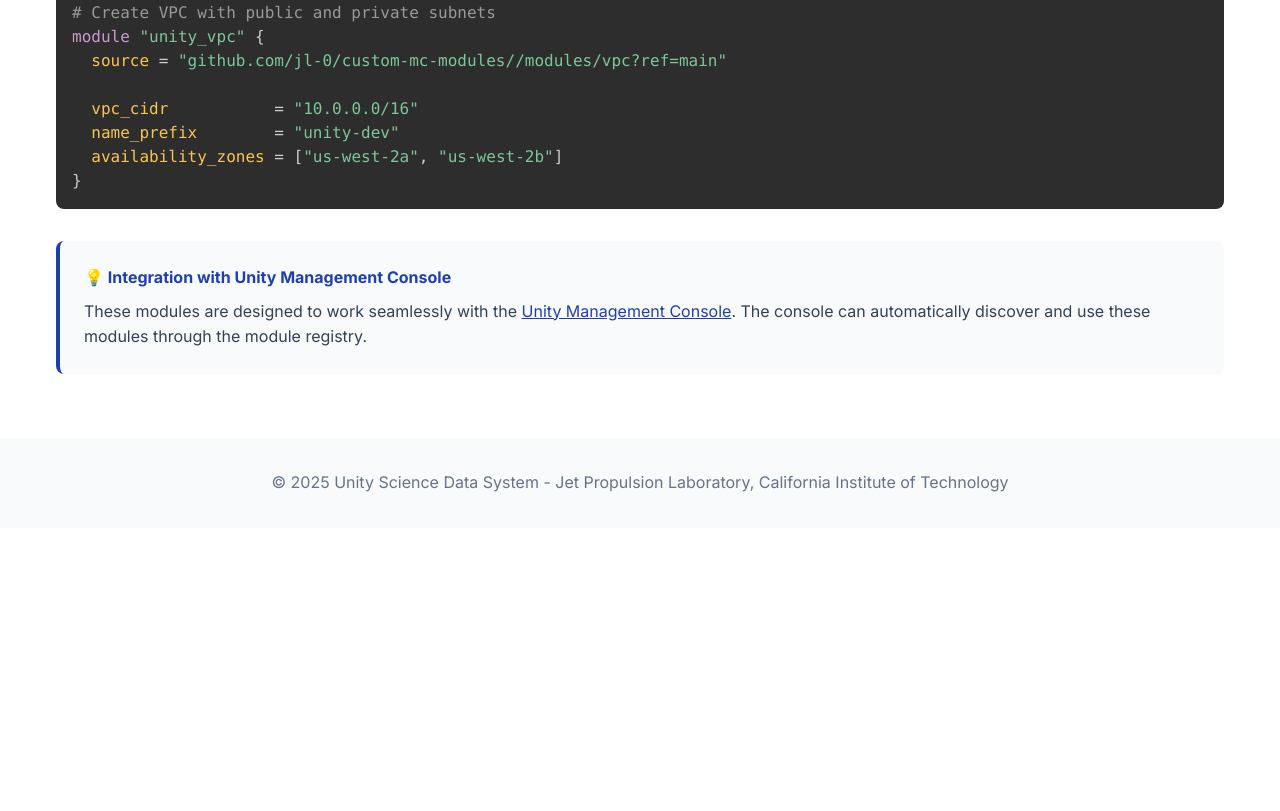
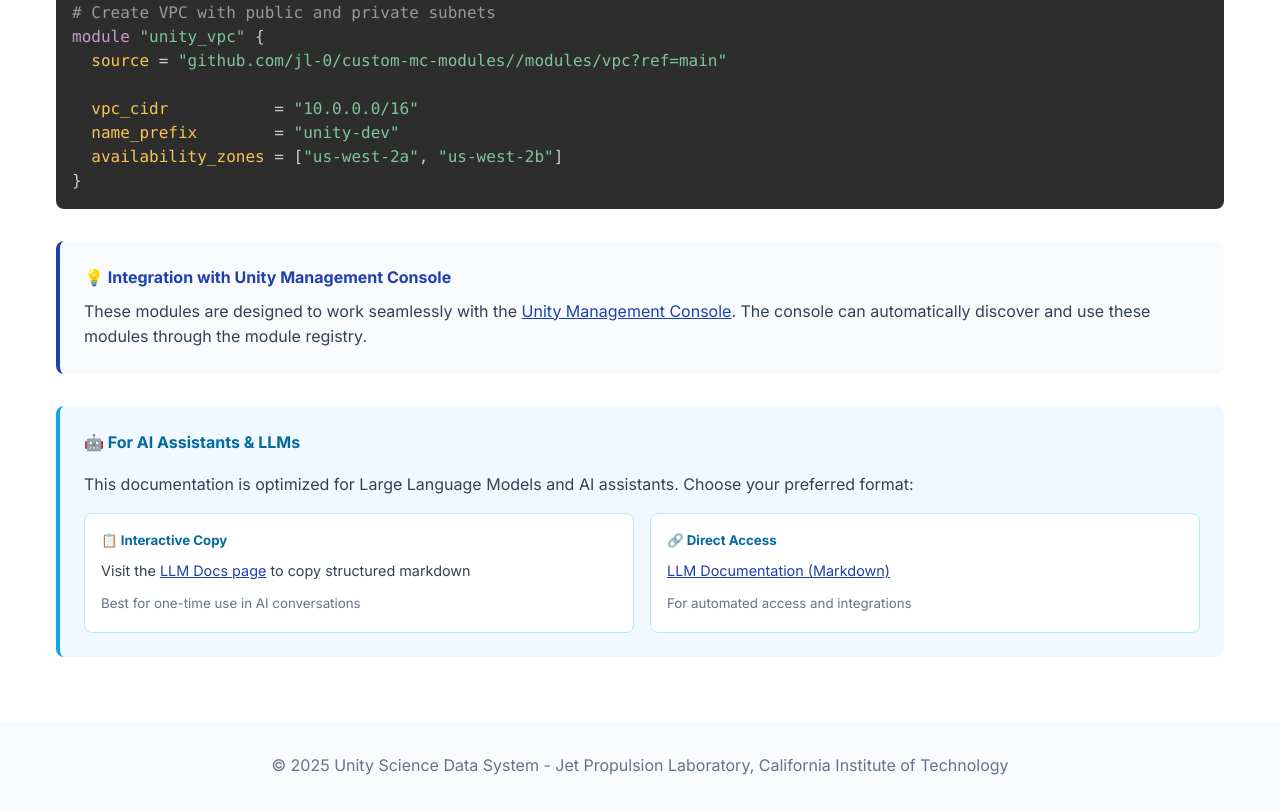
Before and after one commit to jl-0/custom-mc-modules, a website: page docs/index.html in a window 1280 px wide. Shown: the part 974-1785 px from the top of the page. Before the commit the page ends 1502 px from the top, so only its background shows below. Drawn offline with nearby package versions, Linux system fonts and the light colour scheme.

Commit message:
More markdown support

```diff
--- a/docs/index.html
+++ b/docs/index.html
@@ -448,6 +448,28 @@
                             The console can automatically discover and use these modules through the module registry.
                         </p>
                     </div>
+
+                    <div style="background: #f0f9ff; padding: 1.5rem; border-radius: 0.5rem; border-left: 4px solid #0ea5e9; margin: 2rem 0;">
+                        <h4 style="color: #0369a1; margin-bottom: 1rem;">🤖 For AI Assistants & LLMs</h4>
+                        <p style="margin-bottom: 1rem;">
+                            This documentation is optimized for Large Language Models and AI assistants.
+                            Choose your preferred format:
+                        </p>
+                        <div style="display: grid; grid-template-columns: repeat(auto-fit, minmax(250px, 1fr)); gap: 1rem;">
+                            <div style="background: white; padding: 1rem; border-radius: 0.5rem; border: 1px solid #bae6fd;">
+                                <h5 style="color: #0369a1; margin-bottom: 0.5rem;">📋 Interactive Copy</h5>
+                                <p style="margin-bottom: 0.5rem; font-size: 0.9rem;">Visit the <a href="#llm-docs" style="color: var(--unity-blue);">LLM Docs page</a> to copy structured markdown</p>
+                                <small style="color: #64748b;">Best for one-time use in AI conversations</small>
+                            </div>
+                            <div style="background: white; padding: 1rem; border-radius: 0.5rem; border: 1px solid #bae6fd;">
+                                <h5 style="color: #0369a1; margin-bottom: 0.5rem;">🔗 Direct Access</h5>
+                                <p style="margin-bottom: 0.5rem; font-size: 0.9rem;">
+                                    <a href="https://raw.githubusercontent.com/jl-0/custom-mc-modules/main/docs/llm-documentation.md" style="color: var(--unity-blue);">LLM Documentation (Markdown)</a>
+                                </p>
+                                <small style="color: #64748b;">For automated access and integrations</small>
+                            </div>
+                        </div>
+                    </div>
                 </div>
             `;
         }
```
Also changed, not shown: .github/workflows/docs.yml.
